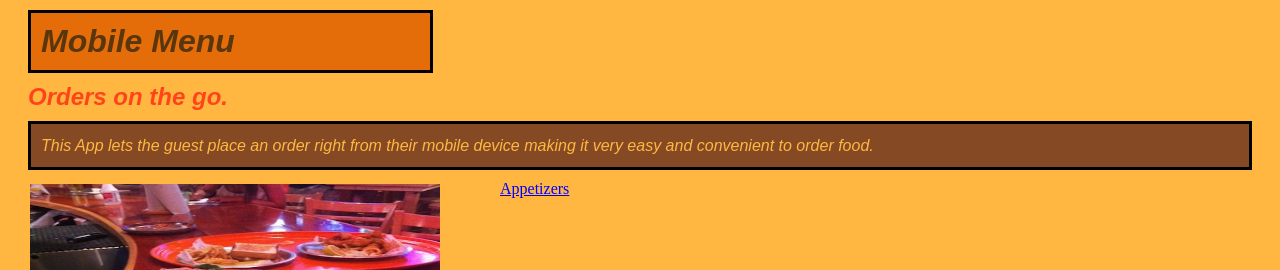
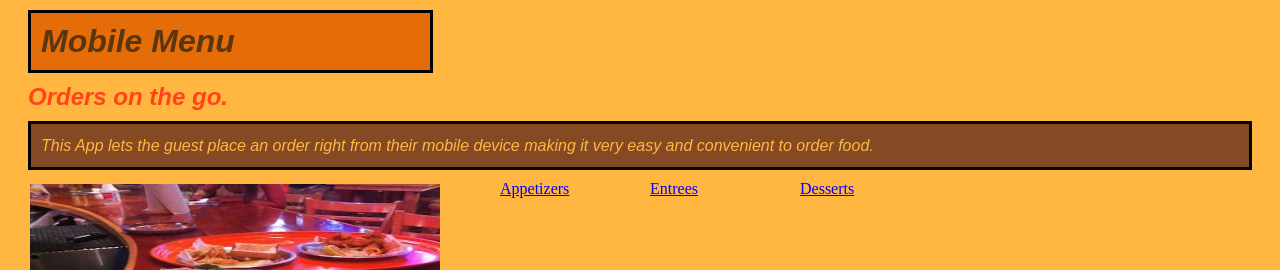
Before and after one commit to Dreyes007/gh-pages, a plain HTML site: page Bronze/Index.html in a window 1280 px wide. Shown: the top 270 px of the page. Drawn offline with Linux system fonts and the light colour scheme.

Commit message:
Changed some of the browse tittles on the bronze file

```diff
--- a/Bronze/Index.html
+++ b/Bronze/Index.html
@@ -39,5 +39,7 @@
 			</form>
 		</div>
 		<a href="addItem.html" class="appetizers">Appetizers</a>
+		<a href="addItem.html" class="entree">Entrees</a>
+		<a href="addItem.html" class="dessert">Desserts</a>
 	</body>
 </html>
--- a/Bronze/Style.css
+++ b/Bronze/Style.css
@@ -1,8 +1,8 @@
 /*
 Daniel Reyes
-VFW-1112
-Project 4
-Nov 15th
+MIU-1212
+Project 1
+Nov 29th
 */
 
 html{
--- a/Gold/Style.css
+++ b/Gold/Style.css
@@ -1,8 +1,8 @@
 /*
 Daniel Reyes
-VFW-1112
+MIU-1212
 Project 4
-Nov 15th
+Nov 29th
 */
 
 html{
```
Also changed, not shown: Bronze/addItem.html (+2 -2 lines), Gold/addItem.html (+1 -1 lines), 1 other file.
